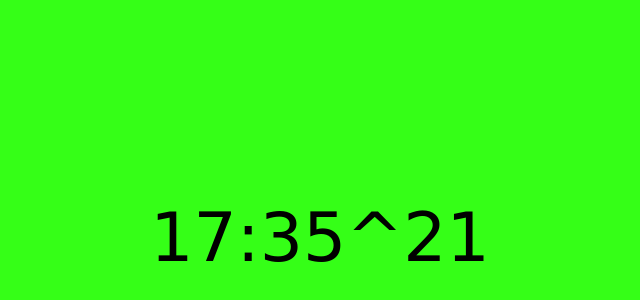
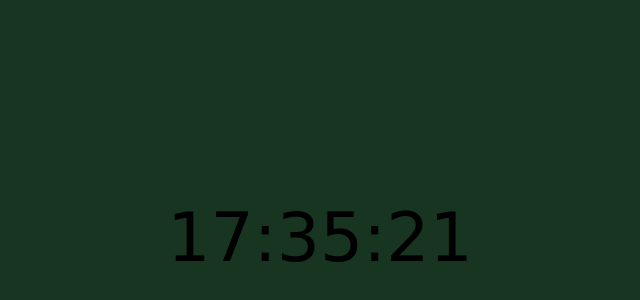
Before and after one commit to Anamaty/Clock, a plain HTML site: page index.html in a window 1280 px wide. Shown: the part 168-468 px from the top of the page, without its empty margins (320-960 px from the left). Drawn offline with Linux system fonts and the light colour scheme; a web font is replaced by a local one.

Commit message:
Update index.html

```diff
--- a/index.html
+++ b/index.html
@@ -61,8 +61,8 @@ if (seconds < 10) {
     hours = '0' + hours;
   }
 
-var clockFace = hours + ':' + minutes + '^' + seconds;
-   var hexColor = '#' + minutes + 'ff' + hours;
+var clockFace = hours + ':' + minutes + ':' + seconds;
+   var hexColor = '#' + hours + minutes + seconds;
 document.getElementById('clock').innerHTML = clockFace;
   document.body.style.background = hexColor;
    setTimeout(function() {
```
